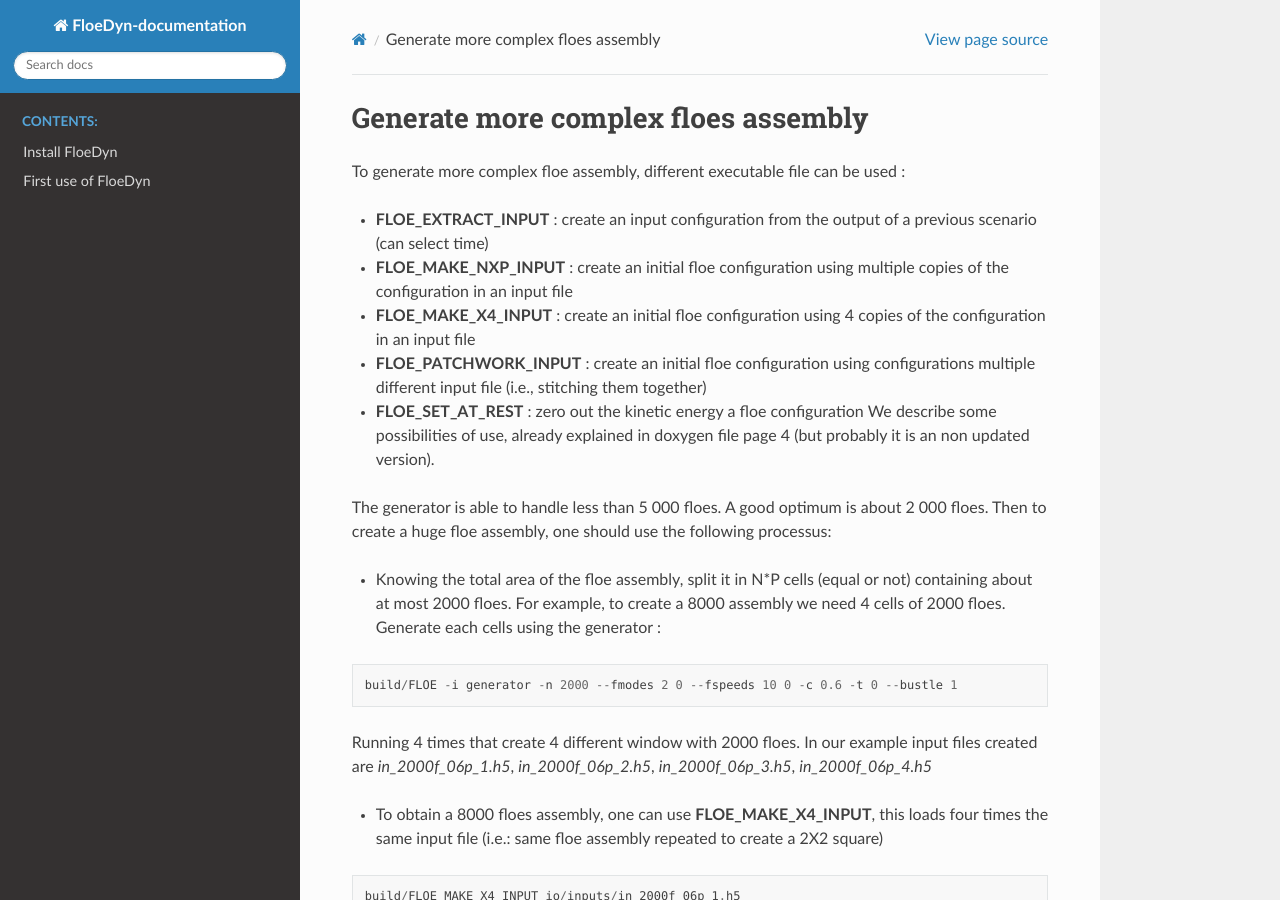
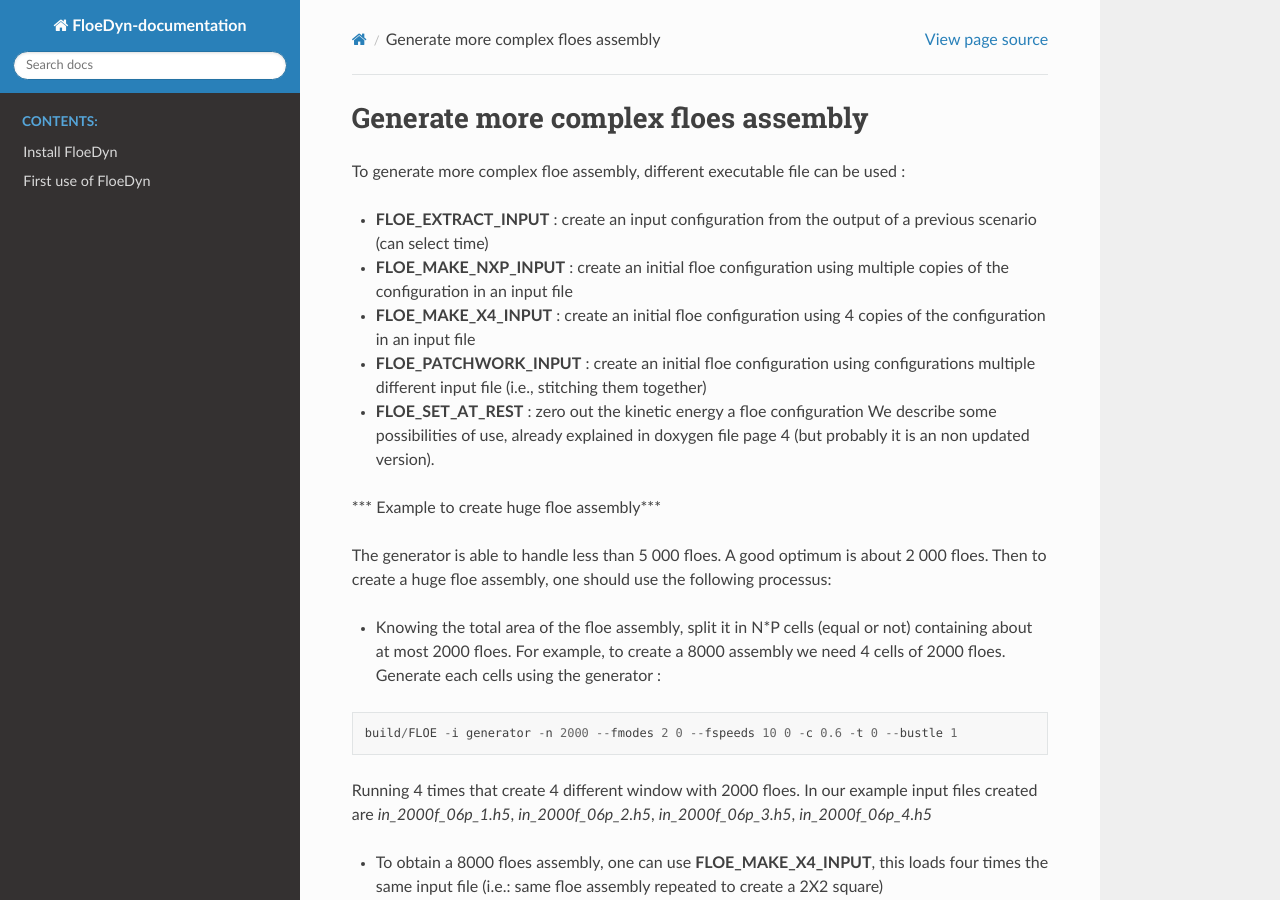
Before and after one commit to FloeDynHub/FloeDyn-documentation, a Sphinx documentation site: the page built from source/Complex_Generator.md, in a window 1280 px wide and 900 px high. Built offline with Sphinx 7.4.7 and the Read the Docs theme 2.0.0, drawn with Linux system fonts in a browser that asks for light colours.

Commit message:
Update Complex_Generator.md

```diff
--- a/source/Complex_Generator.md
+++ b/source/Complex_Generator.md
@@ -7,6 +7,8 @@ To generate more complex floe assembly, different executable file can be used :
 * **FLOE_PATCHWORK_INPUT** : create an initial floe configuration using configurations multiple different input file (i.e., stitching them together)
 * **FLOE_SET_AT_REST** : zero out the kinetic energy a floe configuration
 We describe some possibilities of use, already explained in doxygen file page  4 (but probably it is an non updated version).
+
+*** Example to create huge floe assembly***
 
 The generator is able to handle less than 5 000 floes. A good optimum is about 2 000 floes. Then to create a huge floe assembly, one should use the following processus:
 * Knowing the total area of the floe assembly, split it in N*P cells (equal or not) containing about at most 2000 floes. For example, to create a 8000 assembly we need 4 cells of 2000 floes. Generate each cells using the generator :
```
